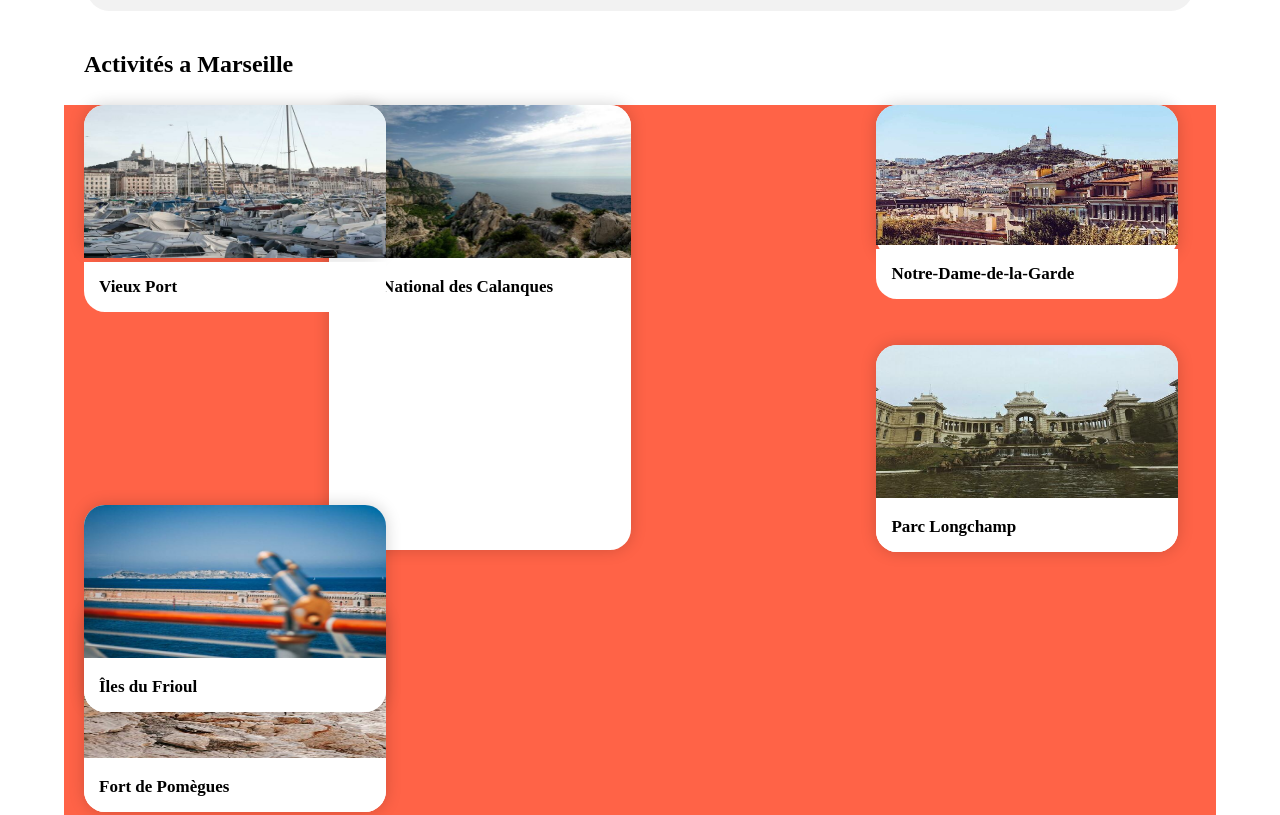
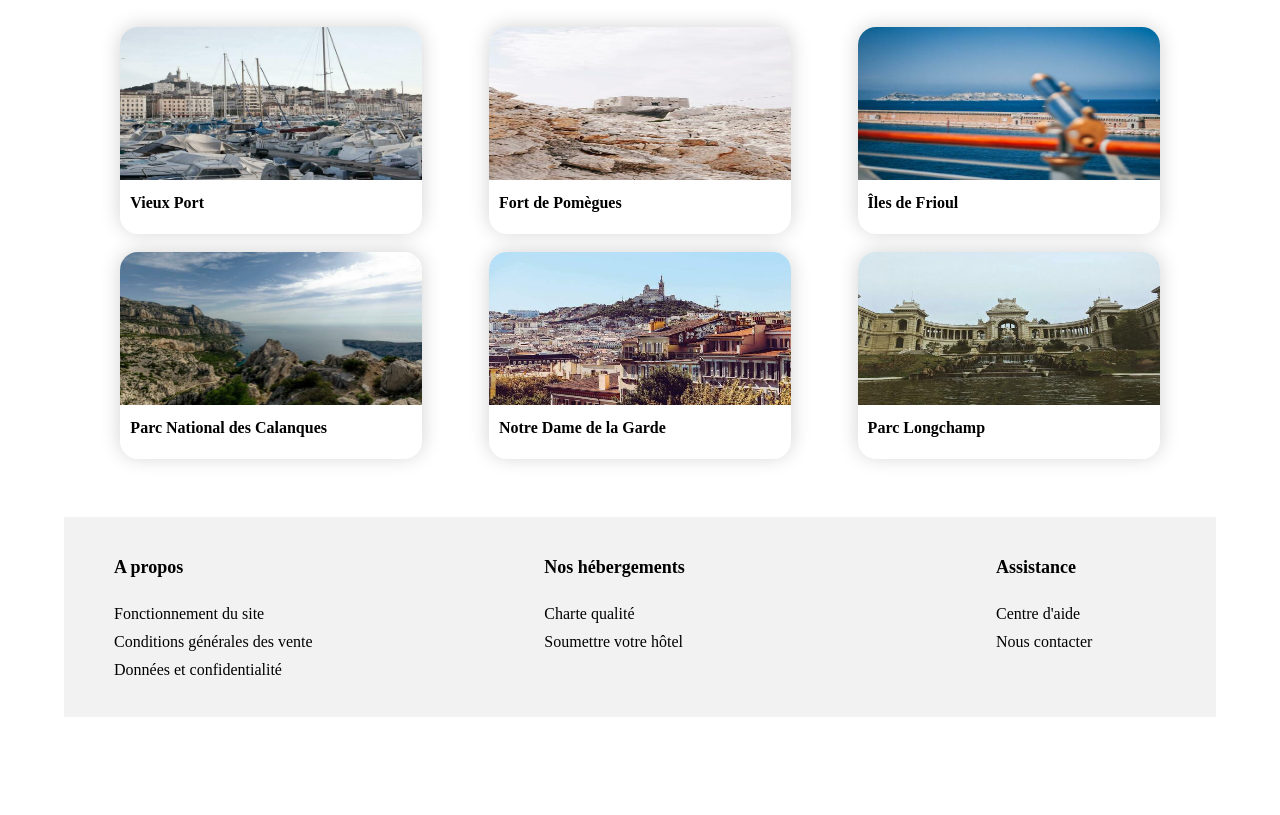
Before and after one commit to KylCooper/KilianRobert_2_12-07-2021, a plain HTML site: page Reservia-main/index.html in a window 1280 px wide. Shown: the part 1364-2179 px from the top of the page. After the commit the page ends 2081 px from the top, so only its background shows below. Drawn offline with Linux system fonts and the light colour scheme; a web font is replaced by a local one.

Commit message:
Add files via upload

```diff
--- a/Reservia-main/index.html
+++ b/Reservia-main/index.html
@@ -19,7 +19,7 @@
 
                     <div class="nav-bloc">
                         <a class="nav-button" href="#sec-2">Hébergements</a>
-                        <a class="nav-button" href="#sec-3">Activités</a>
+                        <a class="nav-button" href="#activity">Activités</a>
                         <a class="nav-button2" href="#"><span class="blue">S'inscrire</span></a>
                     </div>
 
@@ -241,7 +241,7 @@
                                 </a>
 
                             </div>
-                               <div class="pop-thumb">
+                               <div class="pop-thumb2">
                                 <a class="pop-card" href="#">
                                     <div class="card-img">
                                         <img class="img-thumb" src="image/hebergements/4_small/Au-coeur-de-l'eau-Chambres-d'hôtes.jpg" alt="#">
@@ -261,7 +261,7 @@
                                 </a>
 
                             </div>
-                            <div class="pop-thumb">
+                            <div class="pop-thumb3">
                                 <a class="pop-card" href="#">
                                     <div class="card-img">
                                         <img class="img-thumb" src="image/hebergements/4_small/Hôtel-Tout-bleu-et-Blanc.jpg" alt="#">
@@ -289,67 +289,59 @@
                     <h2>Activités a Marseille</h2>
                 </div>
 
-                <section class="sec-3" id="sec-3">
+                <section class="activity" id="activity">
 
                     <div class="act-container">
 
-                        <div class="act-box">
-                        <a class="act-card" href="#">
-                            <div class="act-thumb">
-                                <img class="act-img" src="image/activites/4_small/Vieux-Port.jpg" alt="photo du vieux port">
+                        <a class="activity-card" href="#">
+                            <img class="activity-img" src="image/activites/4_small/Vieux-Port.jpg" alt="Photo-vieux-port">
+                           <div class="text-box">
+                            <h3 class="activity-title">Vieux Port</h3>
                            </div>
-                            <h3 class="act-text">Vieux Port</h3>
-                        </a>
-                        </div>
-
-                        <div class="act-box2">
-                            <a class="act-card2" href="#">
-                                <div class="act-thumb">
-                                    <img class="act-img2" src="image/activites/4_small/Fort-de-Pomègues.jpg" alt="photo du Fort de Pomègues">
-                                </div>
-                                <h3 class="act-text">Fort de Pomègues</h3>
                         </a>
 
-                            <a class="act-card3" href="#">
-                                <div class="act-thumb">
-                                    <img class="act-img3" src="image/activites/4_small/Îles-du-Frioul.jpg" alt="photo de l Îles de Frioul">
+                        <a class="activity-card2" href="#">
+                            <img class="activity-img2" src="image/activites/4_small/Fort-de-Pomègues.jpg" alt="Photo-vieux-port">
+                            <div class="text-box">
+                            <h3 class="activity-title">Fort de Pomègues</h3>
                             </div>
-                                <h3 class="act-text">Îles du Frioul</h3>
                         </a>
 
+                        <a class="activity-card3" href="#">
+                            <img class="activity-img3" src="image/activites/4_small/Îles-du-Frioul.jpg" alt="Photo-vieux-port">
+                            <div class="text-box">
+                            <h3 class="activity-title">Îles de Frioul</h3>
                             </div>
-
-                            <div class="act-box4">
-                                <a class="act-card" href="#">
-                                    <div class="act-thumb">
-                                        <img class="act-img4" src="image/activites/4_small/Parc-National-des-Calanques.jpg" alt="photo du Parc National des Calanques">
-                                    </div>
-                                    <h3 class="act-text">Parc National des Calanques</h3>
-                                </a>
-                                </div>
-
-                                <div class="act-box3">
-                                    <a class="act-card4" href="#">
-                                        <div class="act-thumb">
-                                            <img class="act-img5" src="image/activites/4_small/Notre-Dame-de-la-Garde.jpg" alt="photo de Notre-Dame-de-la-Garde">
-                                        </div>
-                                        <h3 class="act-text">Notre-Dame-de-la-Garde</h3>
                         </a>
 
-                                    <a class="act-card5" href="#">
-                                        <div class="act-thumb">
-                                            <img class="act-img6" src="image/activites/4_small/Parc-Longchamp.jpg" alt="photo du Parc Longchamp">
+                        <a class="activity-card4" href="#">
+                            <img class="activity-img4" src="image/activites/4_small/Parc-National-des-Calanques.jpg" alt="Photo-vieux-port">
+                            <div class="text-box">
+                            <h3 class="activity-title">Parc National des Calanques</h3>
                             </div>
-                                        <h3 class="act-text">Parc Longchamp</h3>
                         </a>
 
+                        <a class="activity-card5" href="#">
+                            <img class="activity-img5" src="image/activites/4_small/Notre-Dame-de-la-Garde.jpg" alt="Photo-vieux-port">
+                            <div class="text-box">
+                            <h3 class="activity-title">Notre Dame de la Garde</h3>
                             </div>
+                        </a>
+
+                        <a class="activity-card6" href="#">
+                            <img class="activity-img6" src="image/activites/4_small/Parc-Longchamp.jpg" alt="Photo-vieux-port">
+                            <div class="text-box">
+                            <h3 class="activity-title">Parc Longchamp</h3>
+                            </div>
+                        </a>
 
                     </div>
 
                 </section>
 
+
                 <footer>
+                    <div class="footer-container">
 
                     <div class="footer-text">
 
@@ -377,6 +369,7 @@
                         <p class="footer-subtext">Nous contacter</p>
                         </a>
                     </div>
+                    </div>
 
                 </footer>
 
--- a/Reservia-main/style.css
+++ b/Reservia-main/style.css
@@ -72,16 +72,15 @@ nav .nav-bloc {
 }
 
 .search-container {
-    width: 80%;
+    width: 100%;
     height: auto;
     margin-top: 20px;
 }
 
 .search-box {
     display: flex;
-    width: 420px;
+    width: auto;
     height: 50px;
-
 }
 
 .search-box .map {
@@ -143,6 +142,7 @@ nav .nav-bloc {
     border-bottom: #F2F2F2 2px solid;
     transition:.2s;
     flex-shrink: 0;
+    margin-bottom: 5px;
 
 }
 
@@ -201,7 +201,6 @@ nav .nav-bloc {
 }
 
 .heb-container {
-    background-color: #F2F2F2;
     width: 55rem;
     height: 38rem;
     border-radius: 22px;
@@ -210,6 +209,10 @@ nav .nav-bloc {
     padding-left: 5px;
     padding-right: 5px;
     flex-shrink: none;
+    display: flex;
+    flex-direction: column;
+    justify-content: space-evenly;
+    background-color:#F2F2F2;
 
 }
 
@@ -222,7 +225,7 @@ nav .nav-bloc {
 
 .heb-box {
     width: 100%;
-    height: 500px;
+    height: 100%;
     display: flex;
     flex-wrap: wrap;
     justify-content: space-around;
@@ -240,6 +243,7 @@ nav .nav-bloc {
     cursor: pointer;
     box-shadow: 0 0 16px #0000002e;
     transition: .2s;
+    margin: 10px;
 }
 
 .heb-img:hover{
@@ -286,11 +290,10 @@ nav .nav-bloc {
 }
 
 .ap {
-
     font-size: large;
     font-weight: 700;
     margin-left: 20px;
-    margin-top: 10px;
+    margin-bottom: 10px;
 }
 
 .pop {
@@ -320,8 +323,9 @@ nav .nav-bloc {
 .pop-title {
     display: flex;
     align-items: center;
-    width: 343px;
+    width: 300px;
     justify-content: space-between;
+
 }
 
 .fa-chart-line{
@@ -341,6 +345,7 @@ nav .nav-bloc {
     align-items: center;
     transition: .2s;
     flex-shrink: none;
+
 }
 
 .pop-card:hover {
@@ -379,165 +384,152 @@ nav .nav-bloc {
 .act-title{
     margin-left: 20px;
     margin-top: 40px;
+    margin-bottom: 20px;
 }
 
-#sec-3 {
+#activity {
     width: 100%;
+    height: 30rem;
 }
 
 .act-container {
-    width: 95%;
-    height: 447px;
-    margin-top: 27px;
-    margin-left: 20px;
+    width: 100%;
+    height: 100%;
     display: flex;
-    justify-content: space-between;
+    flex-direction: column;
+    flex-wrap: wrap;
+    justify-content: space-around;
 }
 
-.act-box {
+.activity-card {
+    background-color: white;
     width: 302px;
-    height: 445px;
-    box-shadow: 0 0 16px #0000002e;
-    border-radius: 21px 21px 21px 21px;
-    transition: .2s;
-    background-color: white;
+    border-radius: 18px 18px 18px 18px;
+    box-shadow: 0 0 20px #0000002e;
+    transition-duration: 0.1s;
+    margin: 10px;
 }
-
-.act-box4 {
-    width: 302px;
-    height: 445px;
-    box-shadow: 0 0 16px #0000002e;
-    border-radius: 21px 21px 21px 21px;
-    transition: .2s;
-    background-color: white;
-}
-
-.act-box:hover {
+.activity-card:hover{
     transform: scale(1.1);
 }
 
-.act-box4:hover {
+.activity-card2 {
+    background-color: white;
+    width: 302px;
+    border-radius: 18px 18px 18px 18px;
+    box-shadow: 0 0 20px #0000002e;
+    transition-duration: 0.1s;
+    margin: 10px;
+}
+.activity-card2:hover{
     transform: scale(1.1);
 }
 
-.act-box2 {
-    display: flex;
-    flex-direction: column;
-    justify-content: space-between;
+.activity-card3 {
+    background-color: white;
+    width: 302px;
+    border-radius: 18px 18px 18px 18px;
+    box-shadow: 0 0 20px #0000002e;
+    transition-duration: 0.1s;
+    margin: 10px;
 }
-.act-box3 {
-    display: flex;
-    flex-direction: column;
-    justify-content: space-between;
-}
-
-.act-card {
-    box-shadow: 0 0 16px #0000002e;
-    border-radius: 21px 21px 21px 21px;
-    transition: .2s;
-    background-color: white;
-}
-.act-card:hover{
+.activity-card3:hover{
     transform: scale(1.1);
 }
 
-.act-card2 {
-    box-shadow: 0 0 16px #0000002e;
-    border-radius: 21px 21px 21px 21px;
-    transition: .2s;
+.activity-card4 {
     background-color: white;
+    width: 302px;
+    border-radius: 18px 18px 18px 18px;
+    box-shadow: 0 0 20px #0000002e;
+    transition-duration: 0.1s;
+    margin: 10px;
 }
-
-.act-card2:hover {
+.activity-card4:hover{
     transform: scale(1.1);
 }
 
-.act-card3 {
-    box-shadow: 0 0 16px #0000002e;
-    border-radius: 21px 21px 21px 21px;
-    transition: .2s;
+.activity-card5 {
     background-color: white;
+    width: 302px;
+    border-radius: 18px 18px 18px 18px;
+    box-shadow: 0 0 20px #0000002e;
+    transition-duration: 0.1s;
+    margin: 10px;
 }
-
-.act-card3:hover {
+.activity-card5:hover{
     transform: scale(1.1);
 }
 
-.act-card4 {
-    box-shadow: 0 0 16px #0000002e;
-    border-radius: 21px 21px 21px 21px;
-    transition: .2s;
+.activity-card6 {
     background-color: white;
+    width: 302px;
+    border-radius: 18px 18px 18px 18px;
+    box-shadow: 0 0 20px #0000002e;
+    transition-duration: 0.1s;
+    margin: 10px;
 }
-
-.act-card4:hover {
+.activity-card6:hover{
     transform: scale(1.1);
 }
 
-.act-card5 {
-    box-shadow: 0 0 16px #0000002e;
-    border-radius: 21px 21px 21px 21px;
-    transition: .2s;
-    background-color: white;
+.activity-img {
+    width: 302px;
+    height: 390px;
+    border-radius: 18px 18px 0px 0px;
 }
 
-.act-card5:hover {
-    transform: scale(1.1);
+.activity-img2 {
+    width: 302px;
+    height: 183px;
+    border-radius: 18px 18px 0px 0px;
+}
+.activity-img3 {
+    width: 302px;
+    height: 109px;
+    border-radius: 18px 18px 0px 0px;
+}
+.activity-img4 {
+    width: 302px;
+    height: 390px;
+    border-radius: 18px 18px 0px 0px;
+}
+.activity-img5 {
+    width: 302px;
+    height: 140px;
+    border-radius: 18px 18px 0px 0px;
+}
+.activity-img6 {
+    width: 302px;
+    height: 153px;
+    border-radius: 18px 18px 0px 0px;
 }
 
-.act-img {
-    border-radius: 21px 21px 0px 0px;
+.text-box {
+    background-color: white;
     width: 302px;
-    height: 390px;
+    height: 40px;
+    border-radius: 0px 0px 18px 18px;
+
 }
 
-.act-img2 {
-    border-radius: 21px 21px 0px 0px;
-    width: 302px;
-    height: 183px;
-}
-
-
-.act-img3 {
-    border-radius: 21px 21px 0px 0px;
-    width: 302px;
-    height: 109px;
-}
-
-
-.act-img4 {
-    border-radius: 21px 21px 0px 0px;
-    width: 302px;
-    height: 390px;
-}
-
-
-.act-img5 {
-    border-radius: 21px 21px 0px 0px;
-    width: 302px;
-    height: 140px;
-}
-
-
-.act-img6 {
-    border-radius: 21px 21px 0px 0px;
-    width: 302px;
-    height: 153px;
-}
-
-
-.act-text {
-    padding: 15px;
-    border-radius: 0px 0px 21px 21px;
-    font-size: 17px;
+.activity-title {
+    margin: 10px;
+    font-size: medium;
 }
 
 footer {
     width: 100%;
-    height: 218px;
     background-color: #F2F2F2;
+}
+
+.footer-container{
+    width: 90%;
+    height: 100%;
     display: flex;
     margin-top: 50px;
+    flex-wrap: wrap;
+    justify-content: space-between;
 }
 
 .footer-text {
@@ -551,7 +543,6 @@ footer {
     display: flex;
     flex-direction: column;
     width: auto;
-    height: 200px;
 
 }
 
@@ -560,7 +551,6 @@ footer {
     flex-direction: column;
     width: 270px;
     height: 200px;
-    margin-left: 200px;
 }
 
 .footer-text3 {
@@ -568,7 +558,6 @@ footer {
     flex-direction: column;
     width: 270px;
     height: 200px;
-    margin-left: 200px;
 
 }
 
@@ -620,11 +609,10 @@ footer {
     }
 
     .pop-container{
-
         width: 100%;
         flex-direction: row;
         align-items: center;
-
+        justify-content: space-evenly;
     }
 
     .pop-card {
@@ -633,68 +621,203 @@ footer {
 
     .heb-container {
         width: 95%;
+        height: 100%;;
         padding-right: 6px;
     }
 
     .heb-box {
         width: 100%;
+
     }
 
     .heb-img {
         width: 20rem;
+
     }
 
     .thumb-img {
         width: 320px;
     }
 
-    #sec-3 {
-        background-color: tomato;
-        width: 100%;
-        height: 50rem;
+    #activity {
+        flex-wrap: wrap;
+        height: 100%;
+    }
+    .act-container {
+        flex-wrap: wrap;
+        width: 96%;
+        height: 90%;
+        margin: 0 auto;
+        display: flex;
+        flex-direction: row;
+        justify-content: space-around;
     }
 
-    .act-box {
+    .activity-img {
         width: 302px;
         height: 153px;
-        position: absolute;
+        border-radius: 18px 18px 0px 0px;
     }
 
-    .act-img {
+    .activity-img2 {
         width: 302px;
         height: 153px;
+        border-radius: 18px 18px 0px 0px;
+    }
+    .activity-img3 {
+        width: 302px;
+        height: 153px;
+        border-radius: 18px 18px 0px 0px;
+    }
+    .activity-img4 {
+        width: 302px;
+        height: 153px;
+        border-radius: 18px 18px 0px 0px;
+    }
+    .activity-img5 {
+        width: 302px;
+        height: 153px;
+        border-radius: 18px 18px 0px 0px;
+    }
+    .activity-img6 {
+        width: 302px;
+        height: 153px;
+        border-radius: 18px 18px 0px 0px;
     }
 
-    .act-card2{
-        position: absolute;
-        margin-top: 500px;
+    .activity-card{
+        width: 302px;
+        height: 205px;
+    }
+    .activity-card2{
+        width: 302px;
+        height: 205px;
+    }
+    .activity-card3{
+        width: 302px;
+        height: 205px;
+    }
+    .activity-card4{
+        width: 302px;
+        height: 205px;
+    }
+    .activity-card5{
+        width: 302px;
+        height: 205px;
+    }
+    .activity-card6{
+        width: 302px;
+        height: 205px;
+    }
+
+    .footer-container{
+        width: 100%;
+    }
+}
+
+@media screen and (max-width:1080px) {
+
+    .heb-container {
+        height: 100%;
 
     }
-    .act-img2 {
-        width: 302px;
-        height: 153px;
+
+    .heb-box {
+        height: 100%;
     }
 
-    .act-card3 {
-        position:absolute;
-        margin-top: 400px
-    }
-    .act-img3 {
-        width: 302px;
-        height: 153px;
+    .filter {
+        flex-wrap: wrap;
+        width: 100%;
+        flex-direction: column;
+        align-items: flex-start;
     }
 
-    .act-card4 {
-        width: 302px;
-        height: 153px;
+    .filter-container {
+        flex-wrap: wrap;
+        justify-content: space-between;
+        width: 90%;
+        margin-top: 10px;
     }
-    .act-img4{
-        width: 302px;
-        height: 153px;
+
+    .pop {
+        height: auto;
+
+    }
+
+    .pop-container {
+        height: auto;
+        flex-direction: column;
+        align-items: baseline;
+
+    }
+
+    .pop-card {
+        width: 100%;
+        margin-bottom: 5px;
+        margin-top: 10px;
+        margin-left: 10px;
+    }
+
+    .pop-thumb {
+        width: 95%;
+        justify-content: flex-start;
+    }
+    .pop-thumb2 {
+        width: 95%;
+        justify-content: flex-start;
+    }
+    .pop-thumb3 {
+        width: 95%;
+        justify-content: flex-start;
+    }
+}
+
+@media screen and (max-width:670px) {
+    .container {
+        width: 100%;
+    }
+
+    nav {
+        width: 100%;
+        height: 100%;
+        display: flex;
+        flex-wrap: wrap;
+    }
+
+    .logo {
+    }
+
+    .nav-bloc {
+        width: 100%;
+    }
+
+    .nav-button {
+        width: 100%;
+        display: flex;
+        justify-content: space-evenly;
+    }
+
+    .nav-button:hover {
+        color: #0065FC;
+        border-top: none;
+        border-bottom: #0065FC 2px solid;
+    }
+
+    .nav-button2 {
+        position: absolute;
+        margin-left: 68%;
+        margin-top: -60px;
+    }
+
+    .titre {
+        width: 90%;
+        margin: 0 auto;
+    }
+
+    .search-container {
+        margin-left: 5px;
     }
 
 
-    .act-text {
-        background-color: white;
-    }
 }
```
Lines whose indentation alone changed are shown as unchanged.
